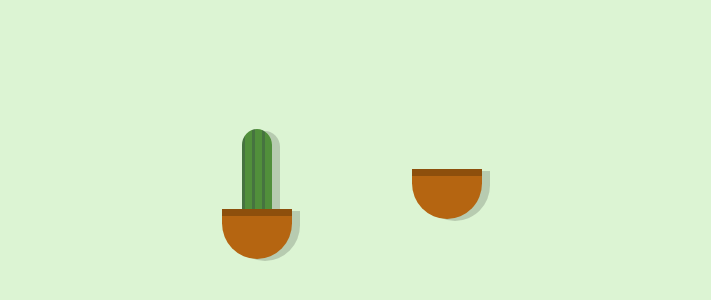
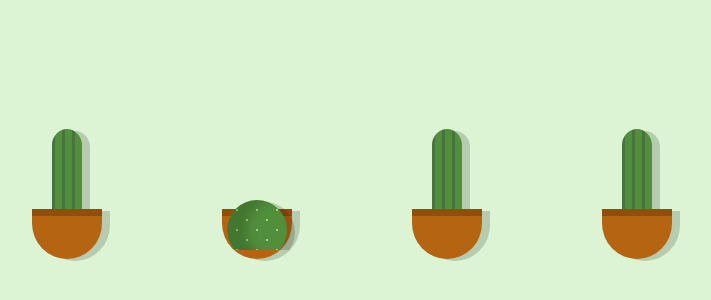
Before and after one commit to EmanuelaMocci/css-art-cactus, a plain HTML site: page index.html in a window 1280 px wide. Shown: the part 214-514 px from the top of the page, without its empty margins (288-999 px from the left). Drawn offline with Linux system fonts and the light colour scheme.

Commit message:
Aggiunta cactus 2

```diff
--- a/index.html
+++ b/index.html
@@ -18,7 +18,23 @@
         </div>
       </div>
       <div class="cactus-2">
-        <div class="cactus-2-verde-container"></div>
+        <div class="cactus-2-verde-container">
+          <div class="cactus-2-verde"></div>
+        </div>
+        <div class="base" id="base-2">
+          <div class="base-decorazione"></div>
+        </div>
+      </div>
+      <div class="cactus-3">
+        <div class="cactus-1-verde"></div>
+
+        <div class="base">
+          <div class="base-decorazione"></div>
+        </div>
+      </div>
+      <div class="cactus-4">
+        <div class="cactus-1-verde"></div>
+
         <div class="base">
           <div class="base-decorazione"></div>
         </div>
--- a/style.css
+++ b/style.css
@@ -26,21 +26,29 @@ body {
   margin-left: 80px;
   box-shadow: 8px 2px 0px 0px rgba(0, 0, 0, 0.17);
 }
-.cactus-2 {
+.cactus-2-verde-contaier {
   position: relative;
 }
 .cactus-2-verde {
+  position: absolute;
+  bottom: 326px;
   background-color: #518f3b;
   background-image: radial-gradient(#a0d18e 10%, transparent 11%),
     radial-gradient(#a0d18e 10%, transparent 11%);
   background-size: 20px 20px;
   background-position: 0 0, 30px 30px;
   background-repeat: repeat;
-  width: 50px;
-  height: 50px;
+  width: 60px;
+  height: 60px;
   border-radius: 80% / 80%;
-  margin-left: 70px;
-  box-shadow: 8px 2px 0px 0px rgba(0, 0, 0, 0.17);
+  margin-left: 65px;
+  box-shadow: 8px 2px 0px 0px rgba(0, 0, 0, 0.17),
+    inset 20px 0px 10px 0px rgb(0 0 0 / 17%);
+  /* box-shadow: inset 27px 0px 0px 0px rgba(0, 0, 0, 0.17); */
+  clip: rect(0px, 100px, 50px, 0px);
+}
+#base-2 {
+  margin-top: 80px;
 }
 .base {
   background-color: #b56511;
```
